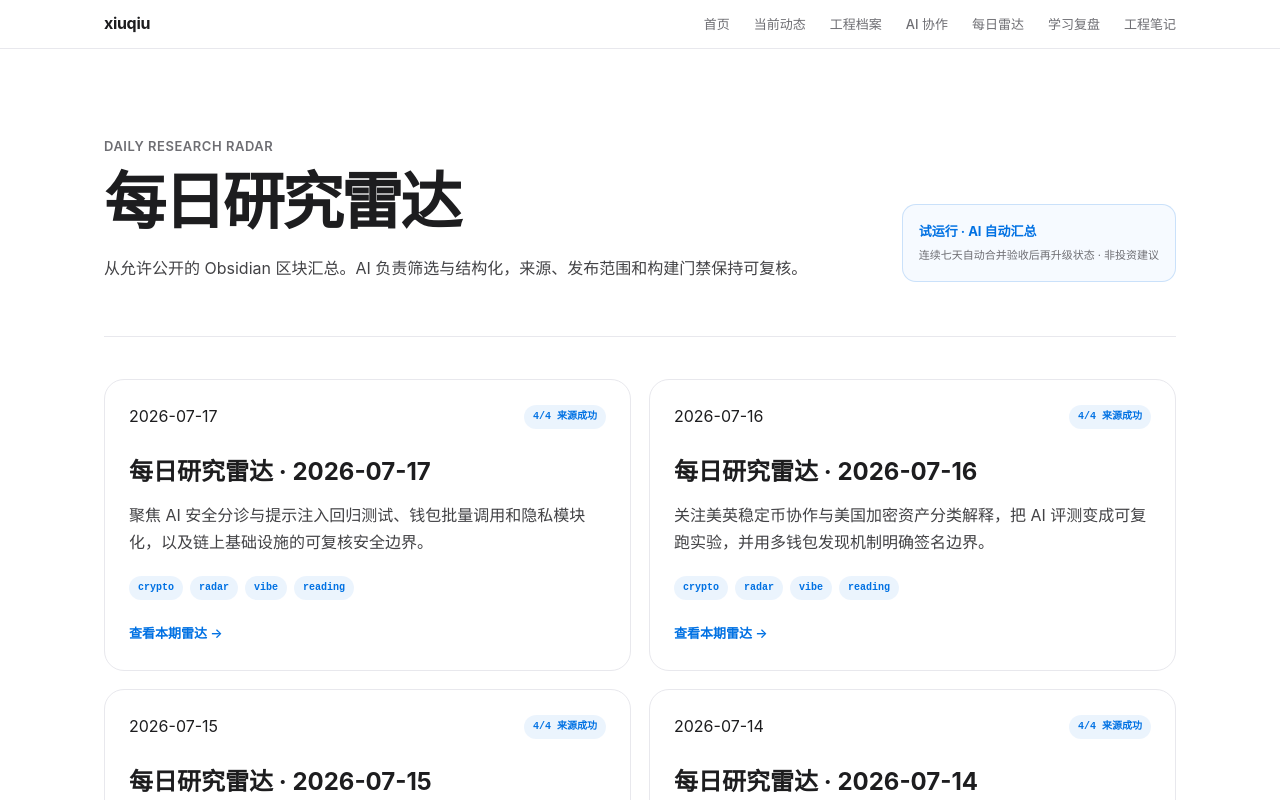
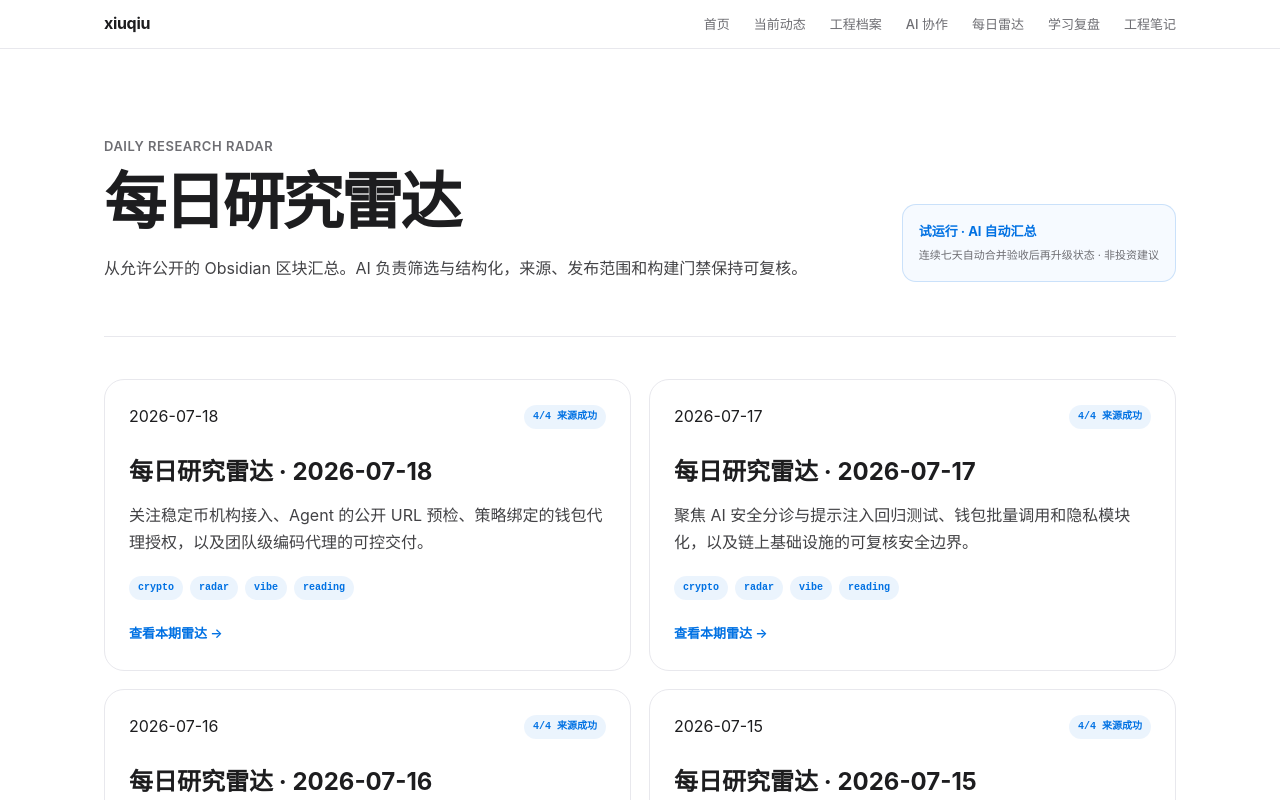
Before and after one commit to qianqiu0404/xiuqiu-site, a Vue app: page /radar in a window 1280 px wide. Shown: the top 800 px of the page. Built offline with nearby package versions, Linux system fonts and the light colour scheme; the HTML template or start-up script is replaced by a standard one.

Commit message:
chore: daily radar 2026-07-18 (#14)

```diff
--- a/src/data/generatedRadars.ts
+++ b/src/data/generatedRadars.ts
@@ -5,6 +5,72 @@ export interface RadarItem { title: string; summary: string; sourceUrl?: string
 export interface DailyRadar { date: string; slug: string; title: string; summary: string; reviewStatus: 'automated'; generatedAt: string; sourceSections: string[]; missingSections: string[]; marketSignals: RadarItem[]; aiTip?: RadarItem; web3Design?: RadarItem; vibeProject?: RadarItem; readingPick?: RadarItem; sourceUrls: string[]; relatedProjectSlugs: string[] }
 
 export const dailyRadars: DailyRadar[] = [
+  {
+    "date": "2026-07-18",
+    "slug": "2026-07-18",
+    "title": "每日研究雷达 · 2026-07-18",
+    "summary": "关注稳定币机构接入、Agent 的公开 URL 预检、策略绑定的钱包代理授权，以及团队级编码代理的可控交付。",
+    "reviewStatus": "automated",
+    "generatedAt": "2026-07-18T09:47:07+08:00",
+    "sourceSections": [
+      "crypto",
+      "radar",
+      "vibe",
+      "reading"
+    ],
+    "missingSections": [],
+    "marketSignals": [
+      {
+        "title": "稳定币供给与现货成交量同步收缩",
+        "summary": "CoinGecko 的 2026 年第二季度回顾显示加密资产总市值、稳定币市值和前十大中心化交易所现货成交量均下降；这些聚合指标适合观察行业流动性变化，不能用于预测单一资产价格。",
+        "sourceUrl": "https://www.coingecko.com/research/publications/2026-q2-crypto-report"
+      },
+      {
+        "title": "BNY 将 USDC 托管、铸造与赎回接入机构工作流",
+        "summary": "BNY 扩大与 Circle 的合作，使客户可在其托管钱包中持有和转移 USDC，并指示 Circle 以美元铸造或赎回；公告不代表所有机构或司法辖区均可使用。",
+        "sourceUrl": "https://www.circle.com/pressroom/bny-expands-relationship-with-circle-and-adds-to-institutional-grade-stablecoin-enablement-services"
+      },
+      {
+        "title": "Standard Chartered 推出面向合格机构的 USDC 进出通道",
+        "summary": "Standard Chartered 与 Circle 宣布面向符合条件机构客户的 USDC 铸造与赎回能力；系统设计仍应区分请求发起、账户权限、资金状态与链上最终性。",
+        "sourceUrl": "https://www.circle.com/pressroom/standard-chartered-and-circle-launch-launch-first-g-sib-led-integrated-access-to-usdc-minting-and-redemption"
+      }
+    ],
+    "aiTip": {
+      "title": "以“已知公开 URL”作为 Agent 自动抓取前置条件",
+      "summary": "自动抓取只接受独立索引已知的公开精确 URL，未命中链接进入确认或替代检索路径；用公开命中、未命中、重定向和会话参数 URL 建立回归用例，降低外发用户特定数据的风险。",
+      "sourceUrl": "https://openai.com/index/ai-agent-link-safety/"
+    },
+    "web3Design": {
+      "title": "ERC-8196 将代理授权绑定为可验证策略",
+      "summary": "代理钱包仅在交易证明符合资产所有者策略时执行；将策略、委托、会话、撤销与策略哈希建模为版本化记录，并在签名时绑定账户、链、有效期与调用范围。该提案仍是草案，不能替代服务端鉴权或密钥保管设计。",
+      "sourceUrl": "https://eips.ethereum.org/EIPS/eip-8196"
+    },
+    "vibeProject": {
+      "title": "Cursor · 团队级编码代理工作流",
+      "summary": "Cursor 的 NVIDIA 案例展示了将代码生成、测试、调试与部署嵌入团队工作流的路径；采用时应先从有明确验收测试的小范围任务开始，以 PR 周期、回滚率与测试通过率衡量，而非只看代码生成量。",
+      "sourceUrl": "https://cursor.com/blog/nvidia"
+    },
+    "readingPick": {
+      "title": "GPT-5.6: Frontier intelligence that scales with your ambition",
+      "summary": "文章将长程工作流能力、按需推理强度、成本与安全防护放在同一取舍框架。行动问题：你的真实工作流中，哪一步值得升级推理强度，哪一步应保持低成本模型并加入人工确认？",
+      "sourceUrl": "https://openai.com/index/gpt-5-6/"
+    },
+    "sourceUrls": [
+      "https://www.coingecko.com/research/publications/2026-q2-crypto-report",
+      "https://www.circle.com/pressroom/bny-expands-relationship-with-circle-and-adds-to-institutional-grade-stablecoin-enablement-services",
+      "https://www.circle.com/pressroom/standard-chartered-and-circle-launch-launch-first-g-sib-led-integrated-access-to-usdc-minting-and-redemption",
+      "https://openai.com/index/ai-agent-link-safety/",
+      "https://eips.ethereum.org/EIPS/eip-8196",
+      "https://cursor.com/blog/nvidia",
+      "https://openai.com/index/gpt-5-6/"
+    ],
+    "relatedProjectSlugs": [
+      "wallet-core",
+      "exchange-wallet-system",
+      "web3-wallet-engineer-lab"
+    ]
+  },
   {
     "date": "2026-07-17",
     "slug": "2026-07-17",
```
Also changed, not shown: content/radar/2026-07-18.md (added, +48 -0 lines), 1 other file (tests, documents, lock files or other folders).
